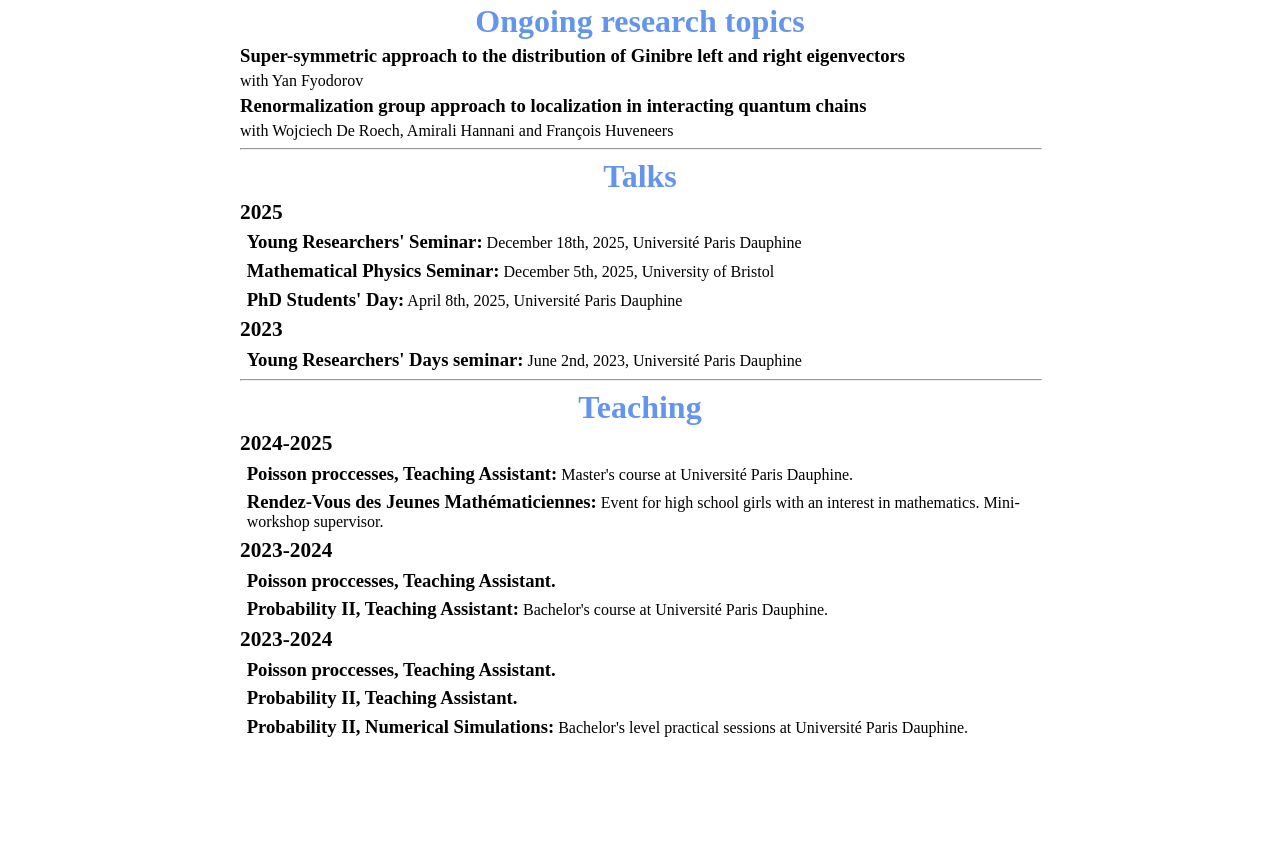
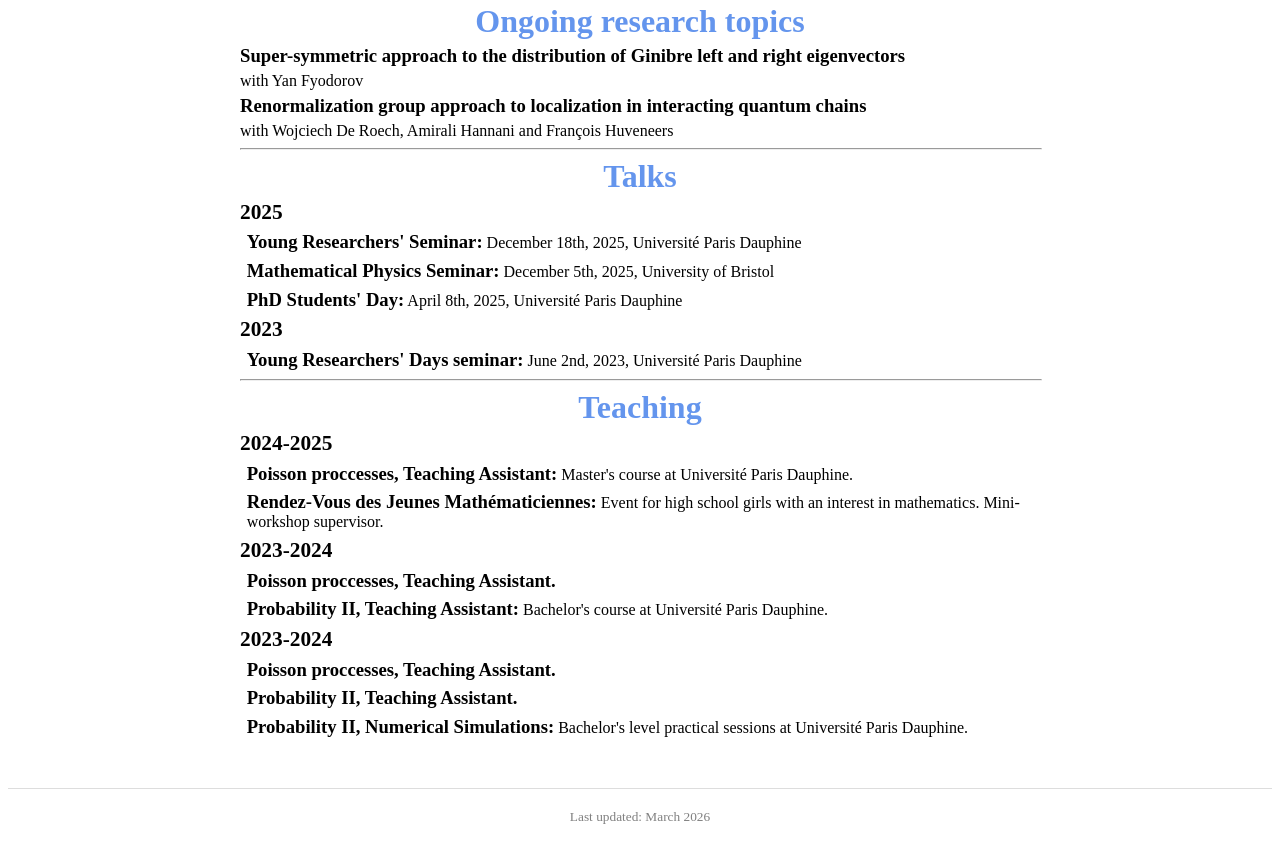
Before and after one commit to lilijack314/lydiagiacomin.github.io, a plain HTML site: page index.html in a window 1280 px wide. Shown: the part 549-1402 px from the top of the page. Before the commit the page ends 1295 px from the top, so only its background shows below. Drawn offline with Linux system fonts and the light colour scheme.

Commit message:
Update index.html
Signed-off-by: lilijack314 <lydia.giacomin@kcl.ac.uk>

```diff
--- a/index.html
+++ b/index.html
@@ -113,5 +113,8 @@
             <p class="talk"><span class="bigger">Probability II, Teaching Assistant.</span></p>
             <p class="talk"><span class="bigger">Probability II, Numerical Simulations:</span> Bachelor's level practical sessions at Université Paris Dauphine.</p>
         </div>
+        <footer style="margin-top: 50px; padding: 20px; border-top: 1px solid #ddd; font-size: 10pt; color: gray;">
+            Last updated: March 2026
+        </footer>
     </body>
 </html>
```
